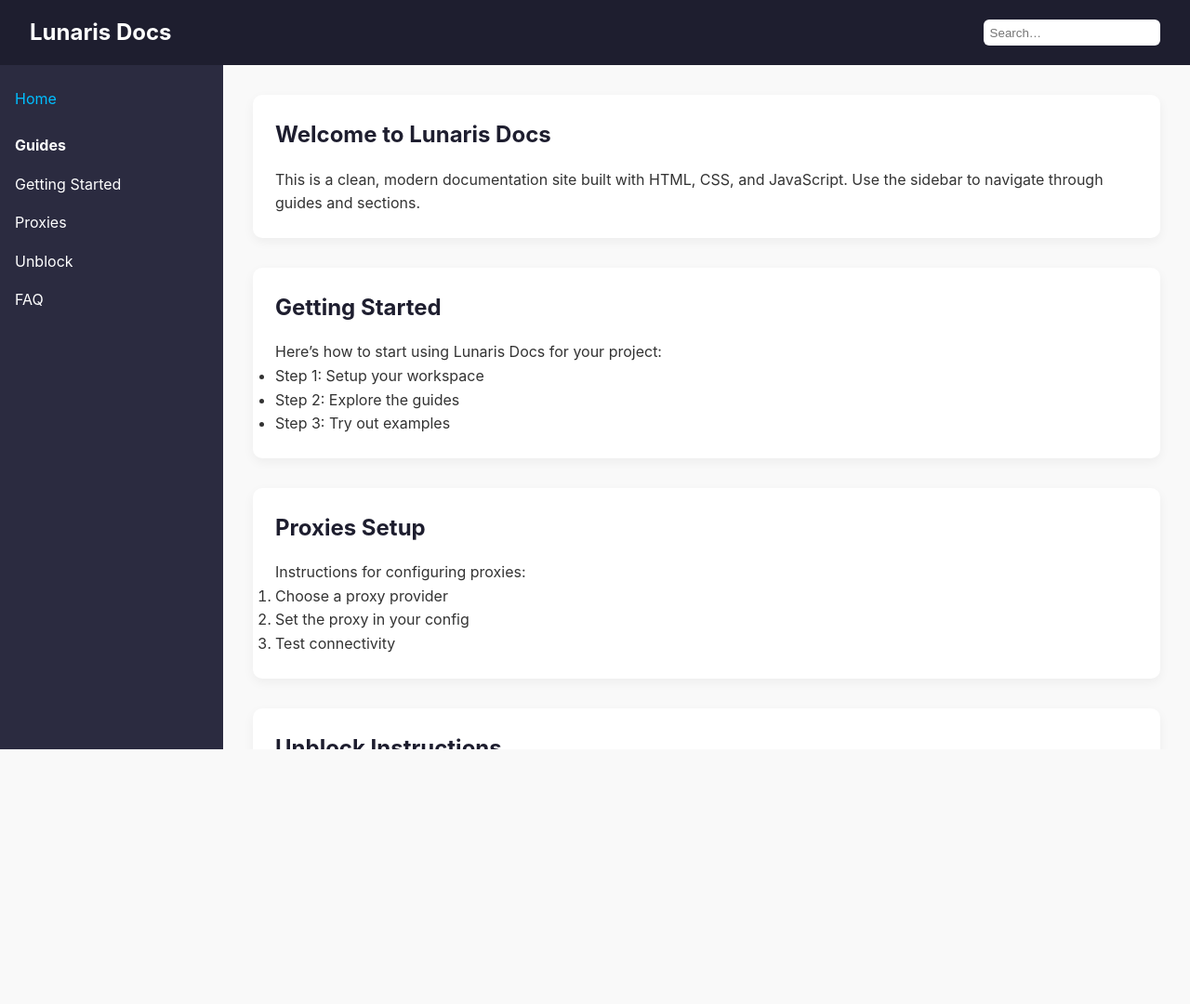
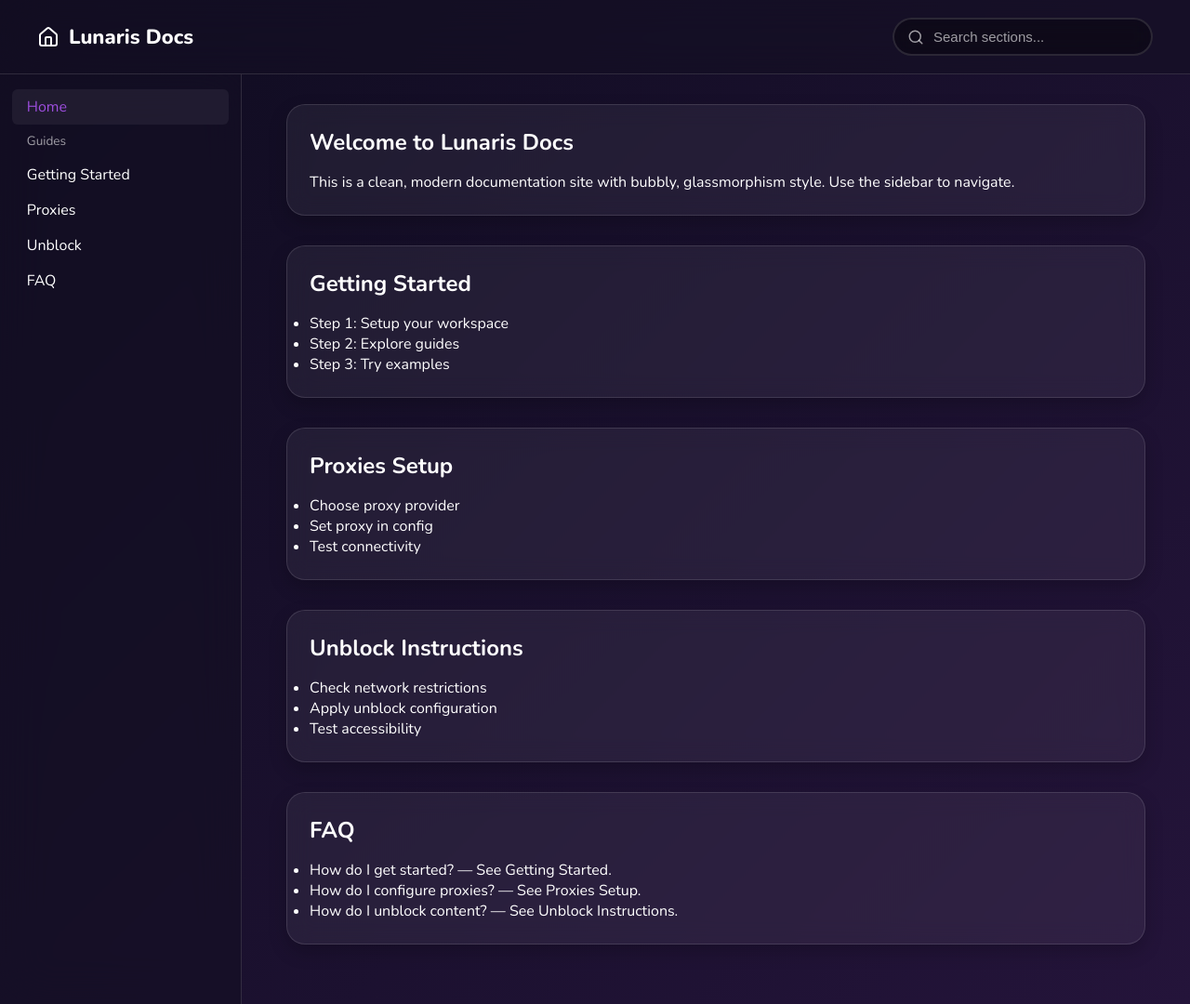
Before and after one commit to Lunaris-cool/Lunaris-cool.github.io, a plain HTML site: page index.html in a window 1280 px wide. Shown: the whole page at 93% size. Before the commit the page ends 806 px from the top, so only its background shows below. Drawn offline with nearby package versions, Linux system fonts and the light colour scheme.

Commit message:
Update index.html

```diff
--- a/index.html
+++ b/index.html
@@ -4,123 +4,202 @@
 <meta charset="UTF-8">
 <meta name="viewport" content="width=device-width, initial-scale=1.0">
 <title>Lunaris Docs</title>
+
+<!-- Nunito font -->
+<link href="https://fonts.googleapis.com/css2?family=Nunito:wght@400;500;600;700;800;900&display=swap" rel="stylesheet">
+<script src="https://unpkg.com/lucide@latest"></script>
+
 <style>
-    /* ===== CSS ===== */
-    * { margin: 0; padding: 0; box-sizing: border-box; }
-    body { font-family: 'Inter', sans-serif; line-height: 1.6; color: #333; background: #f9f9f9; }
+:root {
+  --bg-gradient-1: #0f0c20;
+  --bg-gradient-2: #24143a;
+  --primary: #9d4edd;
+  --primary-hover: #b062eb;
+  --bubble-glass: rgba(255,255,255,0.06);
+  --bubble-border: rgba(255,255,255,0.12);
+  --bubble-shadow: 0 16px 40px rgba(0,0,0,0.4);
+  --text-main: #ffffff;
+  --text-muted: rgba(255,255,255,0.6);
+  --bounce: cubic-bezier(0.175,0.885,0.32,1.4);
+  --smooth: cubic-bezier(0.4,0,0.2,1);
+}
 
-    /* Header */
-    .header {
-      background: #1e1e2f;
-      color: #fff;
+* {margin:0; padding:0; box-sizing:border-box;}
+body {
+  font-family: 'Nunito', sans-serif;
+  background: linear-gradient(135deg,var(--bg-gradient-1),var(--bg-gradient-2));
+  color: var(--text-main);
+  min-height: 100vh;
   display: flex;
+  flex-direction: column;
+  overflow-x: hidden;
+}
+
+/* --- TOP BAR --- */
+.topbar {
+  background: rgba(20,15,35,0.6);
+  backdrop-filter: blur(24px);
+  -webkit-backdrop-filter: blur(24px);
+  border-bottom: 1px solid var(--bubble-border);
+  padding: 0 40px;
+  height: 80px;
+  display: flex;
+  align-items: center;
   justify-content: space-between;
+  position: sticky;
+  top: 0;
+  z-index: 100;
+}
+
+.topbar-brand {
+  font-size: 22px;
+  font-weight: 800;
+  color: var(--text-main);
+  display: flex;
   align-items: center;
-      padding: 1rem 2rem;
+  gap: 10px;
+  cursor: pointer;
+  transition: all 0.3s var(--bounce);
 }
-    .header .logo { font-weight: bold; font-size: 1.5rem; }
-    .header .search { padding: 0.4rem; border-radius: 6px; border: none; }
 
-    /* Container */
-    .container { display: flex; height: calc(100vh - 64px); overflow: hidden; }
+.topbar-brand:hover {transform: translateY(-2px); text-shadow:0 0 15px var(--primary);}
+
+.search-container {position: relative;}
+.search-input {
+  background: rgba(0,0,0,0.3);
+  border: 2px solid var(--bubble-border);
+  color: var(--text-main);
+  padding: 10px 16px 10px 42px;
+  border-radius: 999px;
+  font-size: 15px;
+  font-weight: 600;
+  width: 280px;
+  transition: all 0.3s var(--smooth);
+  outline: none;
+  backdrop-filter: blur(10px);
+}
+.search-input::placeholder {color: var(--text-muted); font-weight:500;}
+.search-input:focus {border-color: var(--primary); background: rgba(0,0,0,0.5); width: 320px;}
+.search-icon {
+  position: absolute;
+  left: 16px;
+  top:50%;
+  transform: translateY(-50%);
+  width:18px;
+  height:18px;
+  color: var(--text-muted);
+  pointer-events: none;
+  transition: color 0.3s;
+}
+.search-input:focus ~ .search-icon {color: var(--primary);}
+
+/* --- CONTAINER --- */
+.container {display:flex; flex:1; min-height: calc(100vh-80px);}
 
 /* Sidebar */
 .sidebar {
-      width: 240px;
-      background: #2b2b40;
-      color: #fff;
-      padding: 1rem;
-      overflow-y: auto;
+  width:260px;
+  background: rgba(20,15,35,0.6);
+  backdrop-filter: blur(24px);
+  border-right:1px solid var(--bubble-border);
+  padding:1rem 0.8rem;
+  display:flex;
+  flex-direction: column;
 }
 .sidebar a {
-      display: block;
-      padding: 0.5rem 0;
-      color: #fff;
-      text-decoration: none;
+  display:block;
+  padding:0.5rem 1rem;
+  color: var(--text-main);
+  text-decoration:none;
+  border-radius:6px;
+  transition: all 0.3s var(--smooth);
 }
-    .sidebar a.active, .sidebar a:hover { color: #00bfff; }
-    .sidebar-section span { font-weight: bold; display: block; margin-top: 1rem; margin-bottom: 0.5rem; }
+.sidebar a.active, .sidebar a:hover {background: var(--bubble-glass); color: var(--primary);}
 
 /* Main content */
 .content {
-      padding: 2rem;
-      overflow-y: auto;
-      flex: 1;
-      background: #f9f9f9;
+  flex:1;
+  padding:2rem 3rem;
+  overflow-y:auto;
 }
-    .content h1, .content h2 { color: #1e1e2f; margin-bottom: 1rem; }
-    .content section { margin-bottom: 2rem; background: #fff; padding: 1.5rem; border-radius: 10px; box-shadow: 0 4px 12px rgba(0,0,0,0.05); }
-    .content a { color: #007acc; text-decoration: none; }
-    .content a:hover { text-decoration: underline; }
+section {
+  margin-bottom:2rem;
+  background: var(--bubble-glass);
+  border:1px solid var(--bubble-border);
+  backdrop-filter: blur(12px);
+  border-radius: 20px;
+  padding: 24px;
+  box-shadow:0 8px 20px rgba(0,0,0,0.2);
+  transition: transform 0.2s var(--bounce);
+}
+section:hover {transform: translateY(-3px);}
+h1,h2 {margin-bottom:1rem; color:var(--text-main);}
+a {color: var(--primary); text-decoration:none;}
+a:hover {text-decoration:underline;}
 
 /* Responsive */
-    @media(max-width:800px) { .sidebar { display: none; } }
+@media(max-width:900px){.sidebar{display:none;}}
 </style>
 </head>
+
 <body>
-  <!-- Header -->
-  <header class="header">
-    <div class="logo">Lunaris Docs</div>
-    <input type="text" placeholder="Search…" class="search">
-  </header>
+<div class="topbar">
+  <div class="topbar-brand" onclick="window.location.href='index.html'">
+    <i data-lucide="home"></i> Lunaris Docs
+  </div>
+  <div class="search-container">
+    <input type="text" id="searchInput" class="search-input" placeholder="Search sections...">
+    <i data-lucide="search" class="search-icon"></i>
+  </div>
+</div>
 
 <div class="container">
-    <!-- Sidebar -->
   <nav class="sidebar">
     <a href="#home" class="active">Home</a>
-
-      <div class="sidebar-section">
-        <span>Guides</span>
+    <span style="color: var(--text-muted); padding:0.5rem 1rem; font-size:0.85rem;">Guides</span>
     <a href="#guides">Getting Started</a>
     <a href="#proxies">Proxies</a>
     <a href="#unblock">Unblock</a>
-      </div>
-
     <a href="#faq">FAQ</a>
   </nav>
 
-    <!-- Main Content -->
   <main class="content">
     <section id="home">
       <h1>Welcome to Lunaris Docs</h1>
-        <p>This is a clean, modern documentation site built with HTML, CSS, and JavaScript. Use the sidebar to navigate through guides and sections.</p>
+      <p>This is a clean, modern documentation site with bubbly, glassmorphism style. Use the sidebar to navigate.</p>
     </section>
 
     <section id="guides">
       <h2>Getting Started</h2>
-        <p>Here’s how to start using Lunaris Docs for your project:</p>
       <ul>
         <li>Step 1: Setup your workspace</li>
-          <li>Step 2: Explore the guides</li>
-          <li>Step 3: Try out examples</li>
+        <li>Step 2: Explore guides</li>
+        <li>Step 3: Try examples</li>
       </ul>
     </section>
 
     <section id="proxies">
       <h2>Proxies Setup</h2>
-        <p>Instructions for configuring proxies:</p>
-        <ol>
-          <li>Choose a proxy provider</li>
-          <li>Set the proxy in your config</li>
+      <ul>
+        <li>Choose proxy provider</li>
+        <li>Set proxy in config</li>
         <li>Test connectivity</li>
-        </ol>
+      </ul>
     </section>
 
     <section id="unblock">
       <h2>Unblock Instructions</h2>
-        <p>Steps to unblock content:</p>
       <ul>
-          <li>Check your network restrictions</li>
-          <li>Apply the unblock configuration</li>
-          <li>Test content accessibility</li>
+        <li>Check network restrictions</li>
+        <li>Apply unblock configuration</li>
+        <li>Test accessibility</li>
       </ul>
     </section>
 
     <section id="faq">
       <h2>FAQ</h2>
-        <p>Frequently Asked Questions:</p>
       <ul>
-          <li>How do I get started? — See the Getting Started section.</li>
+        <li>How do I get started? — See Getting Started.</li>
         <li>How do I configure proxies? — See Proxies Setup.</li>
         <li>How do I unblock content? — See Unblock Instructions.</li>
       </ul>
@@ -129,22 +208,31 @@
 </div>
 
 <script>
-    /* ===== JS ===== */
-    // Highlight active link
+  lucide.createIcons();
+
+  // Sidebar active link
   const links = document.querySelectorAll('.sidebar a');
-    links.forEach(link => {
-      link.addEventListener('click', () => {
-        links.forEach(l => l.classList.remove('active'));
+  links.forEach(link=>{
+    link.addEventListener('click',()=>{
+      links.forEach(l=>l.classList.remove('active'));
       link.classList.add('active');
     });
   });
 
   // Smooth scroll
-    document.querySelectorAll('.sidebar a').forEach(link => {
-      link.addEventListener('click', e => {
+  links.forEach(link=>{
+    link.addEventListener('click',e=>{
       e.preventDefault();
-        const target = document.querySelector(link.getAttribute('href'));
-        target.scrollIntoView({ behavior: 'smooth' });
+      document.querySelector(link.getAttribute('href')).scrollIntoView({behavior:'smooth'});
+    });
+  });
+
+  // Optional: search highlight
+  const searchInput=document.getElementById('searchInput');
+  searchInput.addEventListener('input',e=>{
+    const filter=e.target.value.toLowerCase();
+    document.querySelectorAll('section').forEach(sec=>{
+      sec.style.display=sec.innerText.toLowerCase().includes(filter)?'block':'none';
     });
   });
 </script>
```
Lines whose indentation alone changed are shown as unchanged.
